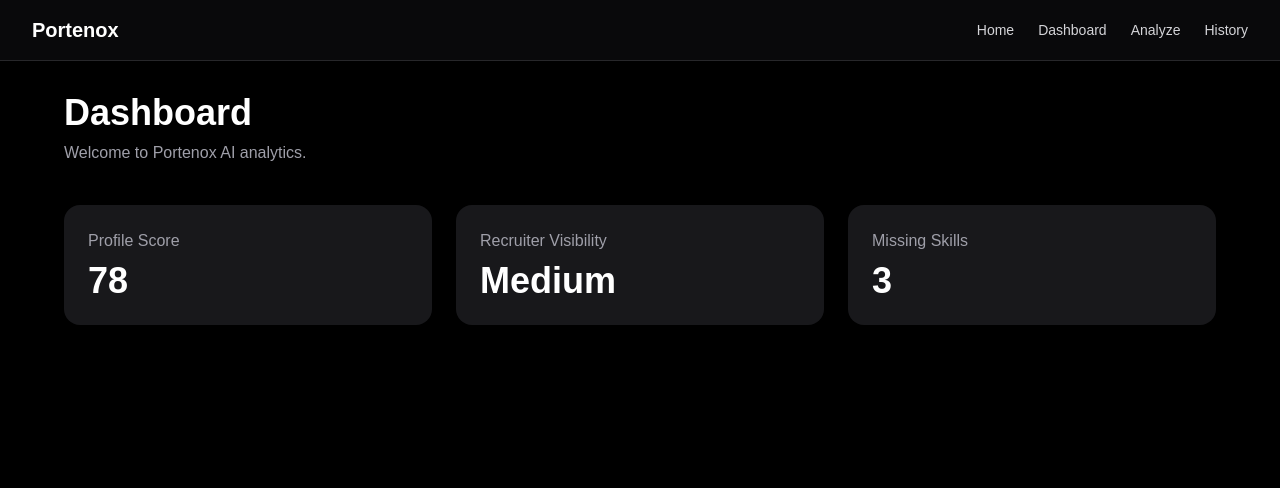
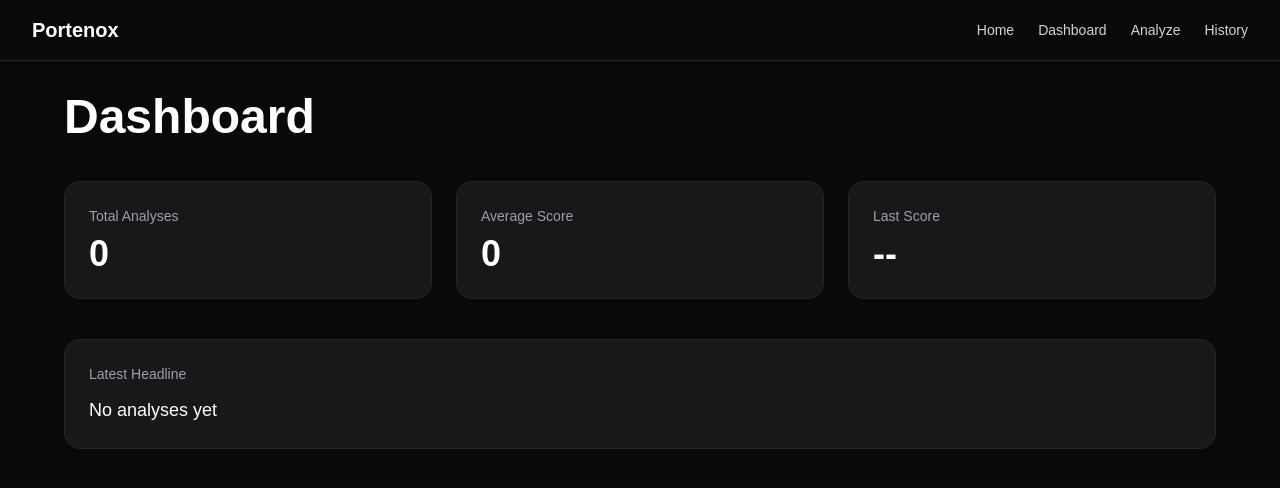
Before and after one commit to AndersonPort/portenox, a Next.js app: page /dashboard in a window 1280 px wide. Shown: the top 488 px of the page. Built offline with nearby package versions, Linux system fonts and the light colour scheme; no server answers; the database is empty.

Commit message:
refactor(dashboard): add strict typing for metrics calculations

```diff
--- a/app/dashboard/page.tsx
+++ b/app/dashboard/page.tsx
@@ -1,28 +1,75 @@
-export default function Dashboard() {
+import { prisma } from "@/app/lib/prisma";
+import { Analysis } from "@prisma/client";
+
+export default async function DashboardPage() {
+  const analyses: Analysis[] =
+    await prisma.analysis.findMany({
+      orderBy: {
+        createdAt: "desc",
+      },
+    });
+
+  const total = analyses.length;
+
+  const average =
+    total > 0
+      ? Math.round(
+          analyses.reduce(
+            (acc: number, item: Analysis) =>
+              acc + item.score,
+            0
+          ) / total
+        )
+      : 0;
+
+  const latest = analyses[0];
+
   return (
-    <main className="min-h-screen bg-black text-white p-8">
+    <main className="min-h-screen bg-zinc-950 text-white p-8">
       <div className="max-w-6xl mx-auto">
-        <h1 className="text-4xl font-bold">Dashboard</h1>
+        <h1 className="text-5xl font-bold mb-10">
+          Dashboard
+        </h1>
 
-        <p className="text-zinc-400 mt-2">
-          Welcome to Portenox AI analytics.
-        </p>
-
-        <div className="grid md:grid-cols-3 gap-6 mt-10">
-          <div className="bg-zinc-900 p-6 rounded-2xl">
-            <p className="text-zinc-400">Profile Score</p>
-            <h2 className="text-4xl font-bold mt-2">78</h2>
+        <div className="grid md:grid-cols-3 gap-6 mb-10">
+          <div className="bg-zinc-900 border border-zinc-800 rounded-2xl p-6">
+            <p className="text-zinc-400 text-sm mb-2">
+              Total Analyses
+            </p>
+            <h2 className="text-4xl font-bold">
+              {total}
+            </h2>
           </div>
 
-          <div className="bg-zinc-900 p-6 rounded-2xl">
-            <p className="text-zinc-400">Recruiter Visibility</p>
-            <h2 className="text-4xl font-bold mt-2">Medium</h2>
+          <div className="bg-zinc-900 border border-zinc-800 rounded-2xl p-6">
+            <p className="text-zinc-400 text-sm mb-2">
+              Average Score
+            </p>
+            <h2 className="text-4xl font-bold">
+              {average}
+            </h2>
           </div>
 
-          <div className="bg-zinc-900 p-6 rounded-2xl">
-            <p className="text-zinc-400">Missing Skills</p>
-            <h2 className="text-4xl font-bold mt-2">3</h2>
+          <div className="bg-zinc-900 border border-zinc-800 rounded-2xl p-6">
+            <p className="text-zinc-400 text-sm mb-2">
+              Last Score
+            </p>
+            <h2 className="text-4xl font-bold">
+              {latest ? latest.score : "--"}
+            </h2>
           </div>
+        </div>
+
+        <div className="bg-zinc-900 border border-zinc-800 rounded-2xl p-6">
+          <p className="text-zinc-400 text-sm mb-3">
+            Latest Headline
+          </p>
+
+          <p className="text-lg">
+            {latest
+              ? latest.headline
+              : "No analyses yet"}
+          </p>
         </div>
       </div>
     </main>
```
